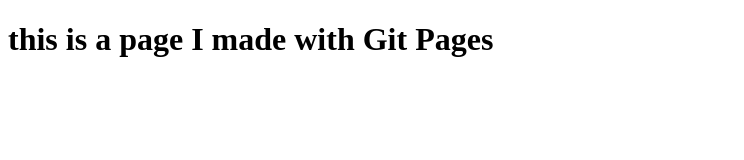
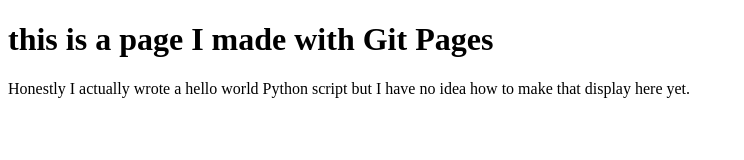
Before and after one commit to loopitydoop/hello_world, a plain HTML site: page index.html in a window 1280 px wide. Shown: the whole page, without its empty margins (0-744 px from the left). Drawn offline with Linux system fonts and the light colour scheme.

Commit message:
Update index.html

```diff
--- a/index.html
+++ b/index.html
@@ -6,5 +6,6 @@
 </head>
 <body>
 <h1>this is a page I made with Git Pages</h1>
+<p>Honestly I actually wrote a hello world Python script but I have no idea how to make that display here yet.</p>
 </body>
 </html>
```
